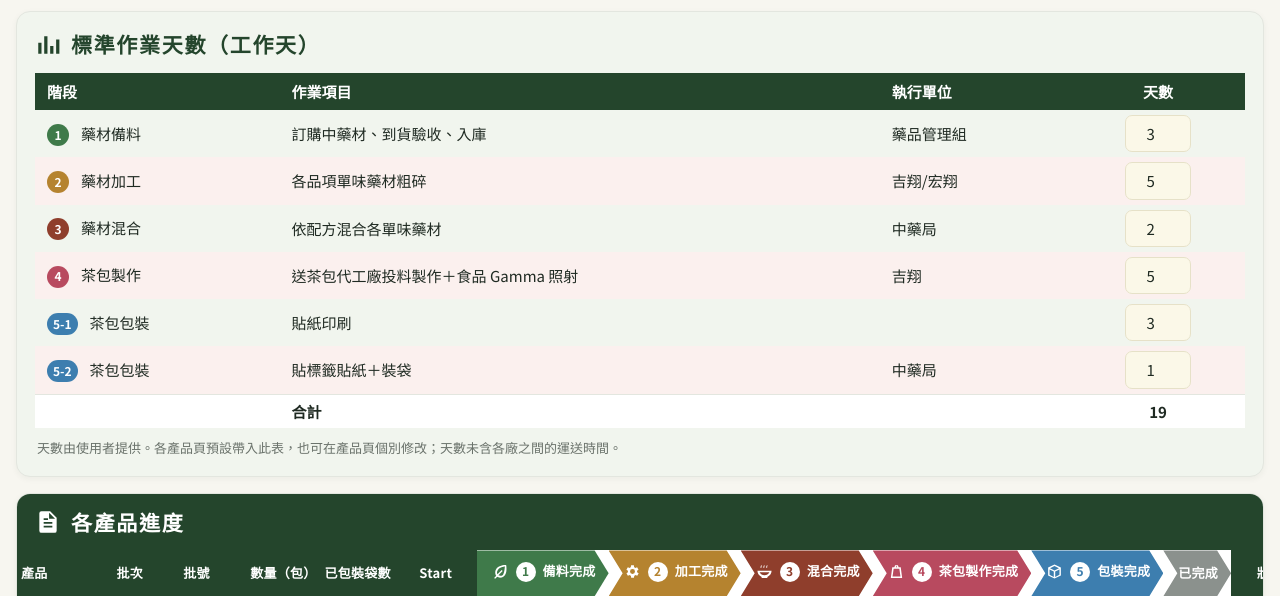
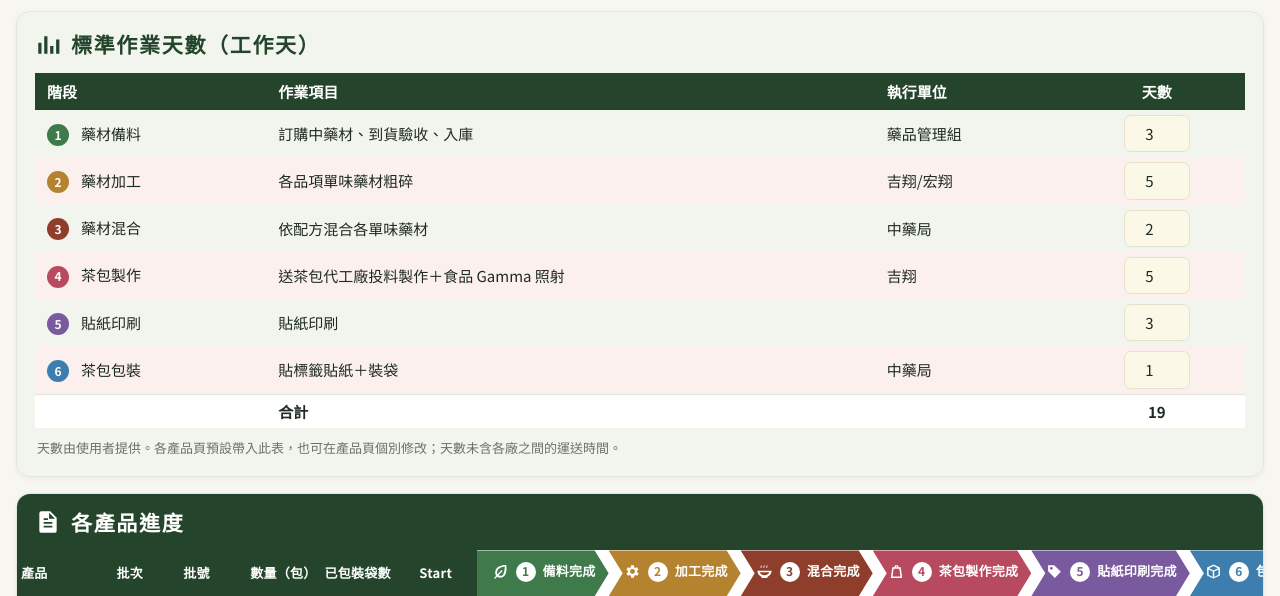
Before and after one commit to volerchang/herbal-schedule, a plain HTML site: page index.html in a window 1280 px wide. Shown: the part 356-952 px from the top of the page. Drawn offline with Linux system fonts and the light colour scheme.

Commit message:
Publish herbal-schedule(8).html

```diff
--- a/index.html
+++ b/index.html
@@ -12,7 +12,7 @@
 :root{
   --bg:#f7f6f0; --card:#ffffff; --ink:#1f2a22; --muted:#6a726b; --line:#e3e6df;
   --deep:#24452c; --deep-2:#2f5a39; --soft:#e9f0e4; --soft-2:#f1f5ee;
-  --p1:#3f7a4a; --p2:#b5832f; --p3:#8f3e2c; --p4:#b84a5f; --p5:#3d7eaf; --p6:#8b918d;
+  --p1:#3f7a4a; --p2:#b5832f; --p3:#8f3e2c; --p4:#b84a5f; --p5:#7a5a9e; --p6:#3d7eaf; --p7:#8b918d;
   --k1:#e8f0e6; --k2:#e1edf8; --k3:#fbeee0; --k4:#f9e3e3;
   --input:#fbf8e8; --rose:#fbf0ee;
 }
@@ -76,8 +76,8 @@ td.date{white-space:nowrap;text-align:center}
 .prog th.chev.first{clip-path:polygon(0 0,calc(100% - 14px) 0,100% 50%,calc(100% - 14px) 100%,0 100%)}
 .prog th .hi{display:inline-flex;align-items:center;gap:7px}
 .prog th .num{display:inline-grid;place-items:center;width:20px;height:20px;border-radius:50%;background:#fff;font-size:12px}
-.ph1{background:var(--p1)!important}.ph2{background:var(--p2)!important}.ph3{background:var(--p3)!important}.ph4{background:var(--p4)!important}.ph5{background:var(--p5)!important}.ph6{background:var(--p6)!important}
-.ph1 .num{color:var(--p1)}.ph2 .num{color:var(--p2)}.ph3 .num{color:var(--p3)}.ph4 .num{color:var(--p4)}.ph5 .num{color:var(--p5)}
+.ph1{background:var(--p1)!important}.ph2{background:var(--p2)!important}.ph3{background:var(--p3)!important}.ph4{background:var(--p4)!important}.ph5{background:var(--p5)!important}.ph6{background:var(--p6)!important}.ph7{background:var(--p7)!important}
+.ph1 .num{color:var(--p1)}.ph2 .num{color:var(--p2)}.ph3 .num{color:var(--p3)}.ph4 .num{color:var(--p4)}.ph5 .num{color:var(--p5)}.ph6 .num{color:var(--p6)}
 .prog td{font-size:14px}
 .prod{display:flex;align-items:center;gap:8px;font-weight:700;white-space:nowrap}
 .pnm{display:flex;flex-direction:column;line-height:1.25}
@@ -91,7 +91,7 @@ td.date{white-space:nowrap;text-align:center}
 .std tr:nth-child(odd) td{background:var(--rose)}
 .std tr.tot td{background:#fff;border-top:1px solid var(--line);font-weight:700}
 .circ{display:inline-grid;place-items:center;width:22px;height:22px;border-radius:50%;color:#fff;font-size:12px;font-weight:700;margin-right:12px}
-.c1{background:var(--p1)}.c2{background:var(--p2)}.c3{background:var(--p3)}.c4{background:var(--p4)}.c5{background:var(--p5)}
+.c1{background:var(--p1)}.c2{background:var(--p2)}.c3{background:var(--p3)}.c4{background:var(--p4)}.c5{background:var(--p5)}.c6{background:var(--p6)}
 .late{color:#c0392b!important;font-weight:700}
 .muted{color:var(--muted);font-size:13px}
 .btn{font:inherit;border:1px solid var(--line);background:#fff;color:var(--ink);border-radius:8px;padding:6px 14px;cursor:pointer}
@@ -184,14 +184,14 @@ const TASKS=[
  {ph:"2. 藥材加工",it:"各品項單味藥材粗碎",unit:"吉翔/宏翔",d:5,p:2},
  {ph:"3. 藥材混合",it:"依配方混合各單味藥材",unit:"中藥局",d:2,p:3},
  {ph:"4. 茶包製作",it:"送茶包代工廠投料製作＋食品 Gamma 照射",unit:"吉翔",d:5,p:4},
- {ph:"5. 茶包包裝",it:"貼紙印刷",unit:"",d:3,p:5,lab:"5-1"},
- {ph:"5. 茶包包裝",it:"貼標籤貼紙＋裝袋",unit:"中藥局",d:1,p:5,lab:"5-2"},
+ {ph:"5. 貼紙印刷",it:"貼紙印刷",unit:"",d:3,p:5},
+ {ph:"6. 茶包包裝",it:"貼標籤貼紙＋裝袋",unit:"中藥局",d:1,p:6},
 ];
 const PHASES=[
  {n:1,t:"備料完成",ic:"leaf"},{n:2,t:"加工完成",ic:"gear"},{n:3,t:"混合完成",ic:"bowl"},
- {n:4,t:"茶包製作完成",ic:"bag"},{n:5,t:"包裝完成",ic:"box"}];
-const PLAST=[1,2,3,4,5].map(n=>TASKS.reduce((a,t,i)=>t.p===n?i:a,-1));
-const PACK=5;  // TASKS 索引：5-2 茶包包裝
+ {n:4,t:"茶包製作完成",ic:"bag"},{n:5,t:"貼紙印刷完成",ic:"tag"},{n:6,t:"包裝完成",ic:"box"}];
+const PLAST=[1,2,3,4,5,6].map(n=>TASKS.reduce((a,t,i)=>t.p===n?i:a,-1));
+const PACK=5;  // TASKS 索引：6 茶包包裝
 const SPLIT={"寬心順氣":{1:["吉翔","宏翔"],4:[{unit:"健豪",tag:"第一次"},{unit:"健豪",tag:"第二次"}],5:[{unit:"中藥局",tag:"第一次"},{unit:"中藥局",tag:"第二次"},{unit:"中藥局",tag:"第三次"}]},"荷風拂透":{1:["吉翔","宏翔"],5:[{unit:"中藥局",tag:"第一次"},{unit:"中藥局",tag:"第二次"},{unit:"中藥局",tag:"第三次"},{unit:"中藥局",tag:"第四次"}]},"耆參元氣":{1:["吉翔","宏翔"]},"清神元氣 第2批":{1:["吉翔","宏翔"]},"茯棗日安":{1:["吉翔","宏翔"]},"酸棗眠雲 第2批":{1:["吉翔","中藥局"]},"酸棗眠雲":{5:[{unit:"中藥局",tag:"第一次"},{unit:"中藥局",tag:"第二次"}]}};
 const ITEMOVR={"清神元氣":{3:"送茶包代工廠投料製作"}};
 const SKIP={"酸棗眠雲 第2批":[4]};  // 該批不需執行的作業（第2批貼紙沿用第1批）
@@ -215,6 +215,7 @@ const I={
  leaf:'<svg viewBox="0 0 24 24" width="18" height="18" fill="#fff"><path d="M20 3S9 2.5 5.6 9c-2 3.8-.6 7.6.4 9L3 21l1.4 1.4 3-3c1.4 1 5.2 2.4 9-.4C22.5 14.6 20 3 20 3zm-4.6 13.8c-2.5 1.9-5 1.3-6.4.6L15 11.3 13.7 10l-6 6c-.7-1.4-1.2-3.9.6-6.2C10.6 6.3 16.4 5.2 18.2 5c-.1 1.8-.8 9-2.8 11.8z"/></svg>',
  bowl:'<svg viewBox="0 0 24 24" width="18" height="18" fill="#fff"><path d="M2 11h20a10 10 0 0 1-6 8.6V21H8v-1.4A10 10 0 0 1 2 11zm3 2a8 8 0 0 0 14 0zM8 3c1 1-1 2 0 3l-1.2 1C5.5 5.8 7.6 4.4 6.8 4zm4 0c1 1-1 2 0 3l-1.2 1c-1.3-1.2.8-2.6 0-3zm4 0c1 1-1 2 0 3l-1.2 1c-1.3-1.2.8-2.6 0-3z"/></svg>',
  bag:'<svg viewBox="0 0 24 24" width="18" height="18" fill="#fff"><path d="M6 6h12l2 15H4zm2 2-1.6 11h11.2L16 8zm2-5h4l1 3h-2l-.5-1.4h-1L11 6H9z"/></svg>',
+ tag:'<svg viewBox="0 0 24 24" width="18" height="18" fill="#fff"><path d="M3 3h8.6l9.4 9.4-8.6 8.6L3 11.6zm4.5 2.5a2 2 0 1 0 0 4 2 2 0 0 0 0-4z"/></svg>',
  box:'<svg viewBox="0 0 24 24" width="18" height="18" fill="#fff"><path d="M12 2 3 6.5v11L12 22l9-4.5v-11zm0 2.2 6.3 3.1L12 10.5 5.7 7.3zM5 9l6 3v7.7l-6-3zm8 10.7V12l6-3v7.7z"/></svg>',
 };
 const LEAFSVG='<svg class="leaf" viewBox="0 0 100 100"><path fill="#9fbf8f" d="M90 10S40 8 25 40c-9 19-2 36 2 42l-14 14 5 4 14-14c7 5 24 10 41-3C96 64 90 10 90 10zM40 70l30-32-4-4-30 32c-2-6-3-17 4-28 10-15 34-18 42-19 0 9-3 36-15 48-9 7-21 6-27 3z"/></svg>';
@@ -409,7 +410,7 @@ function progTable(list,edit){
   return `<div class="scroll"><table class="prog${edit?" edit":""}">
     <tr><th>產品</th><th class="c">批次</th><th class="c">批號</th><th class="c">數量（包）</th><th class="c">已包裝袋數</th><th class="c">Start</th>
       ${PHASES.map((ph,k)=>`<th class="c chev ph${ph.n} ${k===0?"first":""}"><span class="hi">${I[ph.ic]}<span class="num">${ph.n}</span>${ph.t}</span></th>`).join("")}
-      <th class="c chev ph6">已完成</th><th class="c">狀態</th></tr>
+      <th class="c chev ph7">已完成</th><th class="c">狀態</th></tr>
     ${list.map(p=>{const pl=plan(p);const s=prodStatus(p);
       const name=`<td><span class="prod"><span class="em">${EMOJI[BASE(p)]}</span><span class="pnm">${edit?BASE(p):`<a href="#" data-go="${p}">${BASE(p)}</a>`}<small class="pno">${PARTNO[BASE(p)]||""}${p!==BASE(p)?`<em class="bt">${p.slice(BASE(p).length).trim()}</em>`:""}</small></span></span></td>`;
       const start=edit?`<td class="c"><input type="date" data-pstart="${p}" value="${S.prod[p].start}" title="輸入 Start 即自動排程"></td>`:`<td class="date">${pl.length?show(pl[0].s):"—"}</td>`;
```
